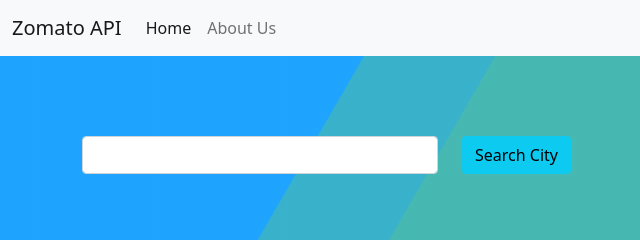
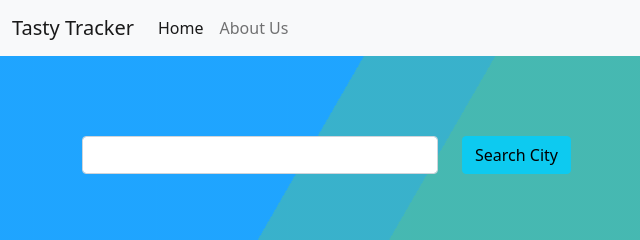
Before and after one commit to saifltr/TastyTracker, a plain HTML site: page index.html in a window 1280 px wide. Shown: the top 240 px of the page, 0-640 px from the left. Drawn offline with nearby package versions, Linux system fonts and the light colour scheme.

Commit message:
Changed title

```diff
--- a/data_calls.js
+++ b/data_calls.js
@@ -90,3 +90,5 @@ function fetchRestaurants(entity_id) {
         }
     });
 }
+
+//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
--- a/index.html
+++ b/index.html
@@ -20,7 +20,7 @@ giJF6kkoqNQ00vy+HMDP7azOuL0xtbfIcaT9wjKHr8RbDVddVHyTfAAsrekwKmP1" crossorigin="a
     </div>
     <nav class="navbar navbar-expand-lg navbar-light bg-light">
         <div class="container-fluid">
-            <a class="navbar-brand" href="#">Zomato API</a> <button class="navbar-toggler" type="button" data-bs-toggle="collapse" data-bs- target="#navbarNav" aria-controls="navbarNav" aria-expanded="false" aria-label="Togglenavigation">
+            <a class="navbar-brand" href="#">Tasty Tracker</a> <button class="navbar-toggler" type="button" data-bs-toggle="collapse" data-bs- target="#navbarNav" aria-controls="navbarNav" aria-expanded="false" aria-label="Togglenavigation">
 <span class="navbar-toggler-icon"></span>
 </button>
             <div class="collapse navbar-collapse" id="navbarNav">
```
